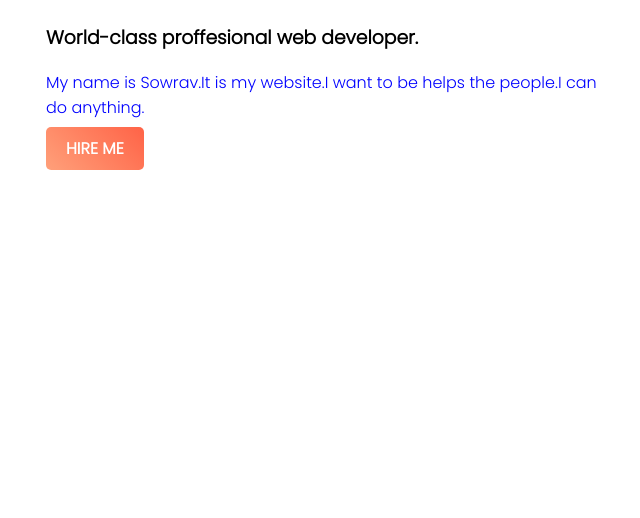
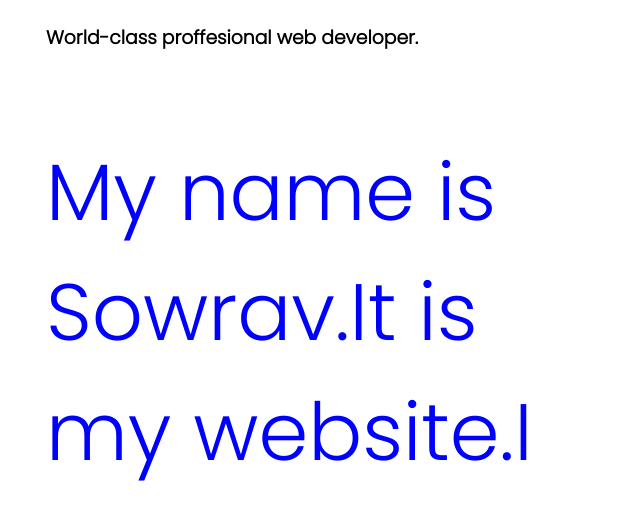
Before and after one commit to AliAhasanTalukder/web-portfolio, a plain HTML site: page index.html in a window 1280 px wide. Shown: the part 252-770 px from the top of the page, without its empty margins (18-658 px from the left). Drawn offline with Linux system fonts and the light colour scheme.

Commit message:
font-size

```diff
--- a/style.css
+++ b/style.css
@@ -34,3 +34,6 @@ section{
     border-radius: 5px;
     font-weight: bold;
 }
+p{
+    font-size: 80px;
+}
```
